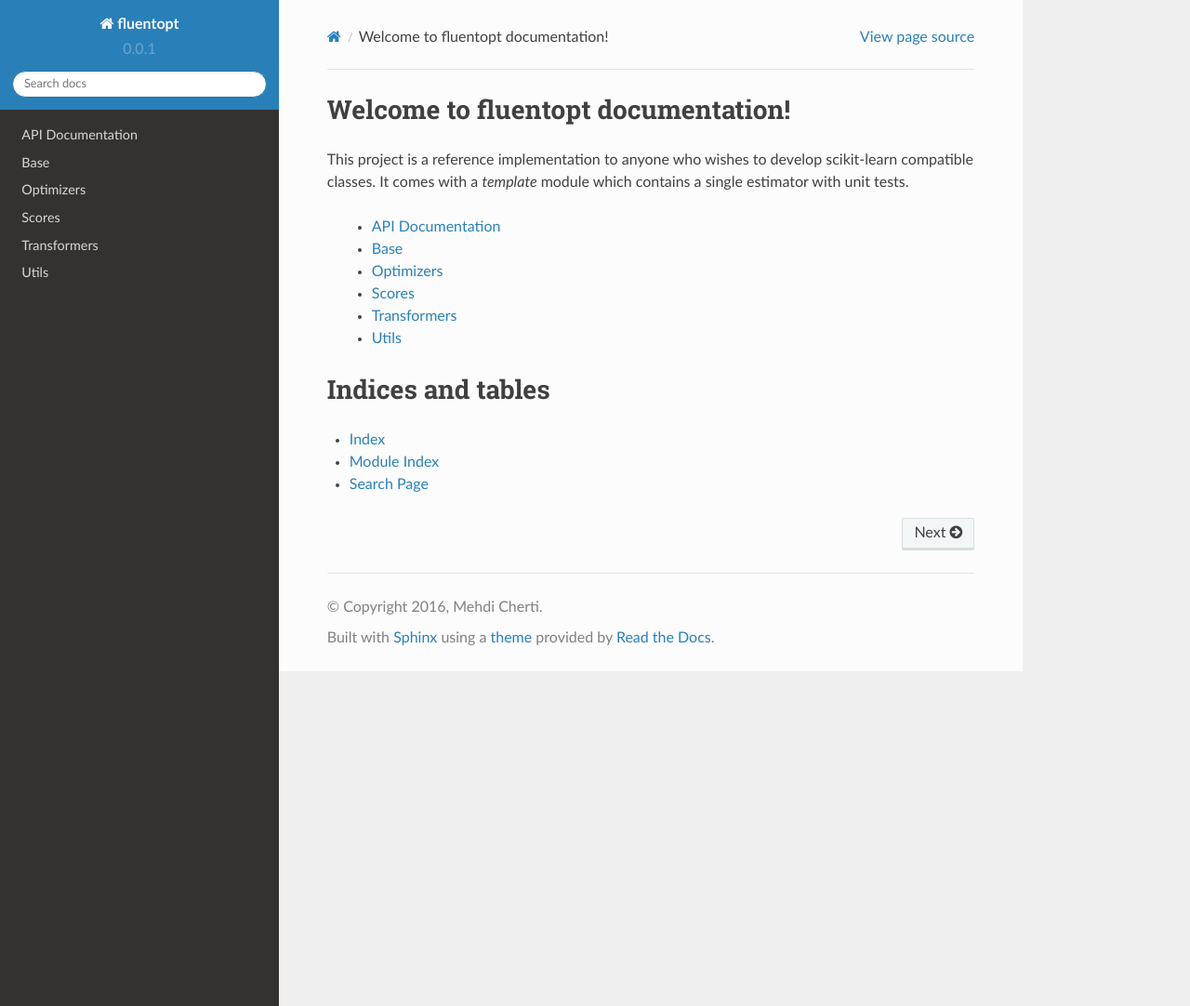
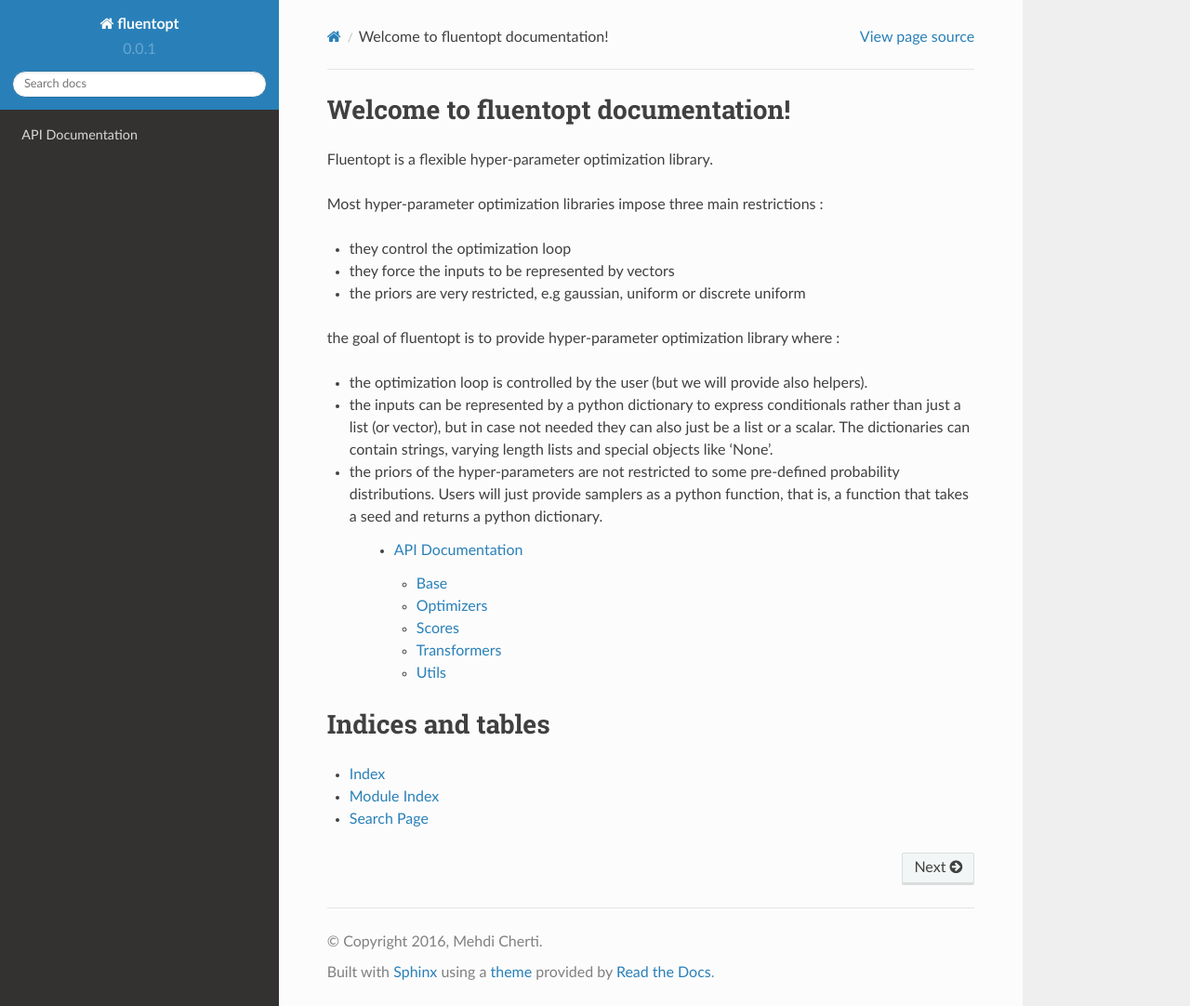
Before and after one commit to mehdidc/fluentopt, a Sphinx documentation site: the page built from doc/index.rst, in a window 1280 px wide and 1082 px high. Shown: the whole window at 93% size. Built offline with Sphinx 7.4.7 and the Read the Docs theme 2.0.0, drawn with Linux system fonts in a browser that asks for light colours; formulas are drawn with MathJax 3; pages that are not in the unit, such as notebooks, are missing from menus.

Commit message:
update doc

```diff
--- a/doc/api.rst
+++ b/doc/api.rst
@@ -1,5 +1,5 @@
 API Documentation
-=================
+-----------------
 
 Base
 ====
--- a/doc/conf.py
+++ b/doc/conf.py
@@ -62,6 +62,11 @@
     'examples_dirs' : '../examples',
     # path where to save gallery generated examples
     'gallery_dirs'  : 'auto_examples'}
+
+autosummary_generate = True
+numpydoc_show_class_members = False
+
+autodoc_default_flags = ['members', 'inherited-members']
 
 # Add any paths that contain templates here, relative to this directory.
 templates_path = ['_templates']
--- a/doc/index.rst
+++ b/doc/index.rst
@@ -1,15 +1,23 @@
-.. project-template documentation master file, created by
-   sphinx-quickstart on Mon Jan 18 14:44:12 2016.
-   You can adapt this file completely to your liking, but it should at least
-   contain the root `toctree` directive.
-
 Welcome to fluentopt documentation!
 ============================================
 
-This project is a reference implementation to anyone who wishes to develop
-scikit-learn compatible classes. It comes with a `template` module which
-contains a single estimator with unit tests.
+Fluentopt is a flexible hyper-parameter optimization library.
 
+Most hyper-parameter optimization libraries impose three main restrictions :
+
+- they control the optimization loop
+- they force the inputs to be represented by vectors
+- the priors are very restricted, e.g gaussian, uniform or discrete uniform
+
+the goal of fluentopt is to provide hyper-parameter optimization library where :
+
+- the optimization loop is controlled by the user (but we will provide also helpers).
+- the inputs can be represented by a python dictionary to express conditionals rather than
+  just a list (or vector), but in case not needed they can also just be a list or a scalar.
+  The dictionaries can contain strings, varying length lists and special objects like 'None'.
+- the priors of the hyper-parameters are not restricted to some pre-defined probability distributions.
+  Users will just provide samplers as a python function, that is, a function that takes a seed and returns
+  a python dictionary.
 
     .. toctree::
        :maxdepth: 2
```
Also changed, not shown: 1 other file.
